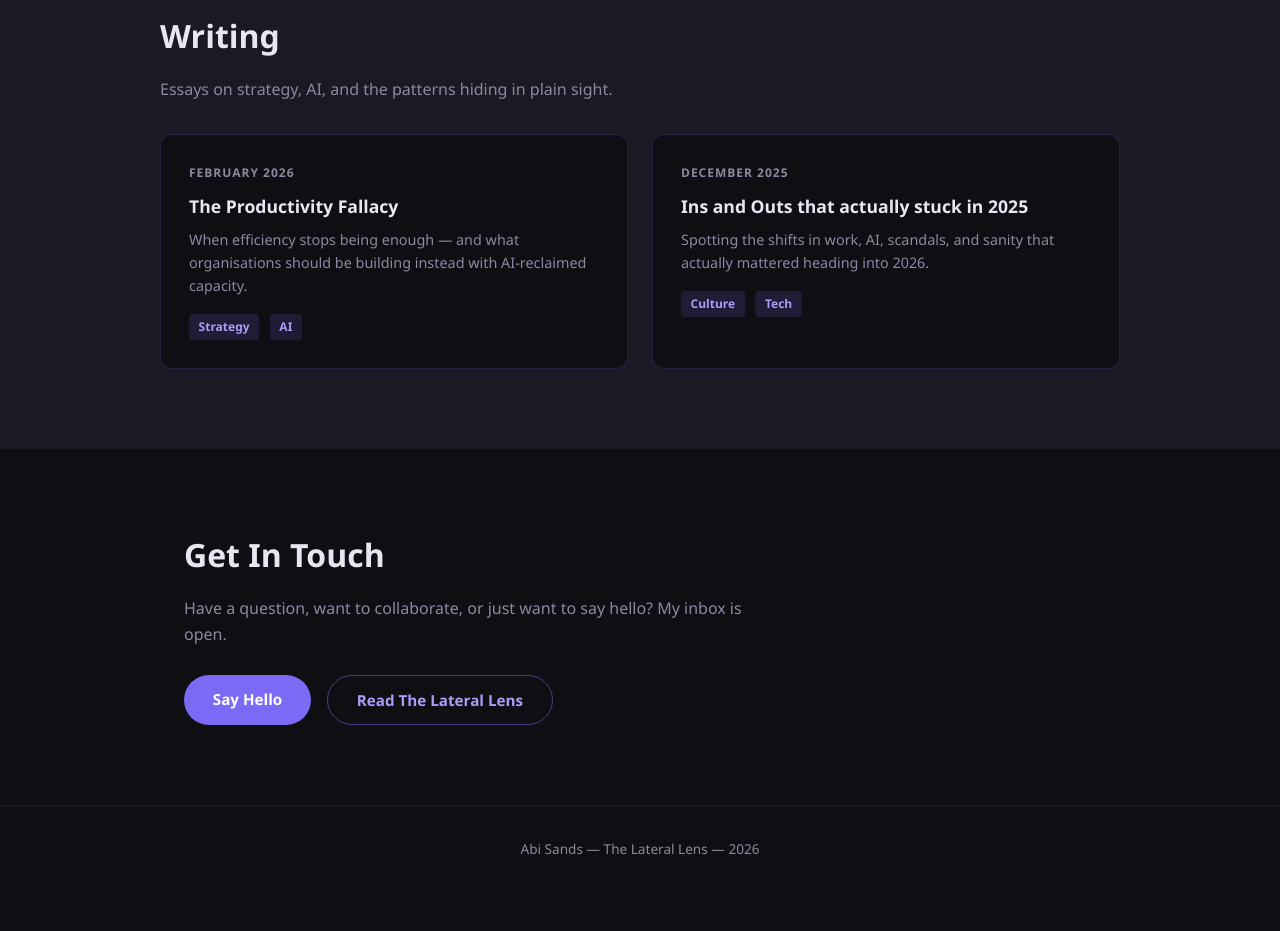
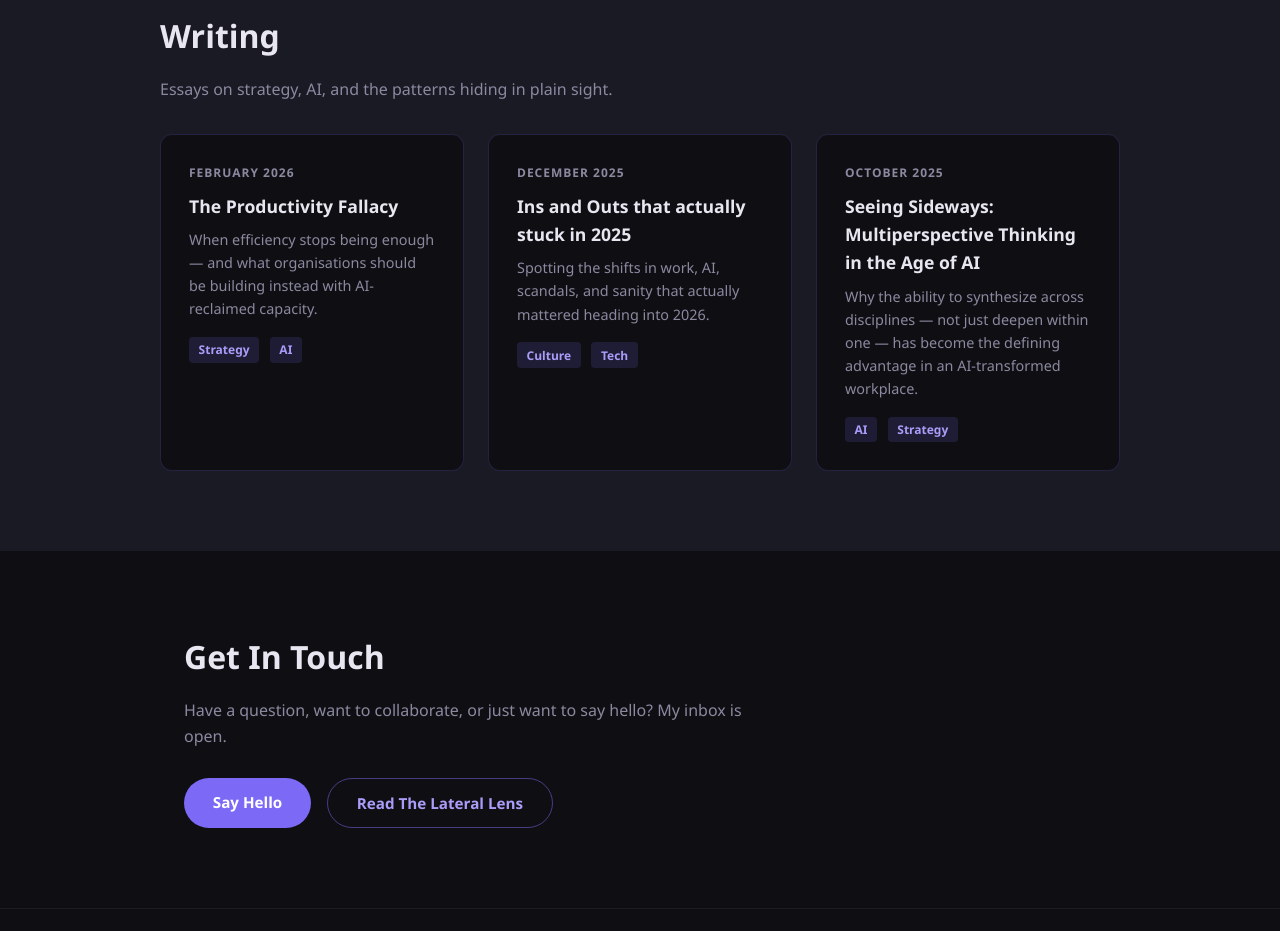
Before and after one commit to abigailsands1-boop/abi-first-project-personal-website, a plain HTML site: page index.html in a window 1280 px wide. Shown: the part 1200-2131 px from the top of the page. Before the commit the page ends 2092 px from the top, so only its background shows below. Drawn offline with Linux system fonts and the light colour scheme.

Commit message:
Update index.html

```diff
--- a/index.html
+++ b/index.html
@@ -54,6 +54,13 @@
           <span class="tag">Culture</span>
           <span class="tag">Tech</span>
         </a>
+                <a href="https://www.linkedin.com/pulse/seeing-sideways-multiperspective-thinking-age-ai-abigail-sands-iicwc/" class="card" target="_blank" rel="noopener">
+          <span class="card-date">October 2025</span>
+          <h3>Seeing Sideways: Multiperspective Thinking in the Age of AI</h3>
+          <p>Why the ability to synthesize across disciplines — not just deepen within one — has become the defining advantage in an AI-transformed workplace.</p>
+          <span class="tag">AI</span>
+          <span class="tag">Strategy</span>
+        </a>
       </div>
     </section>
 
```
